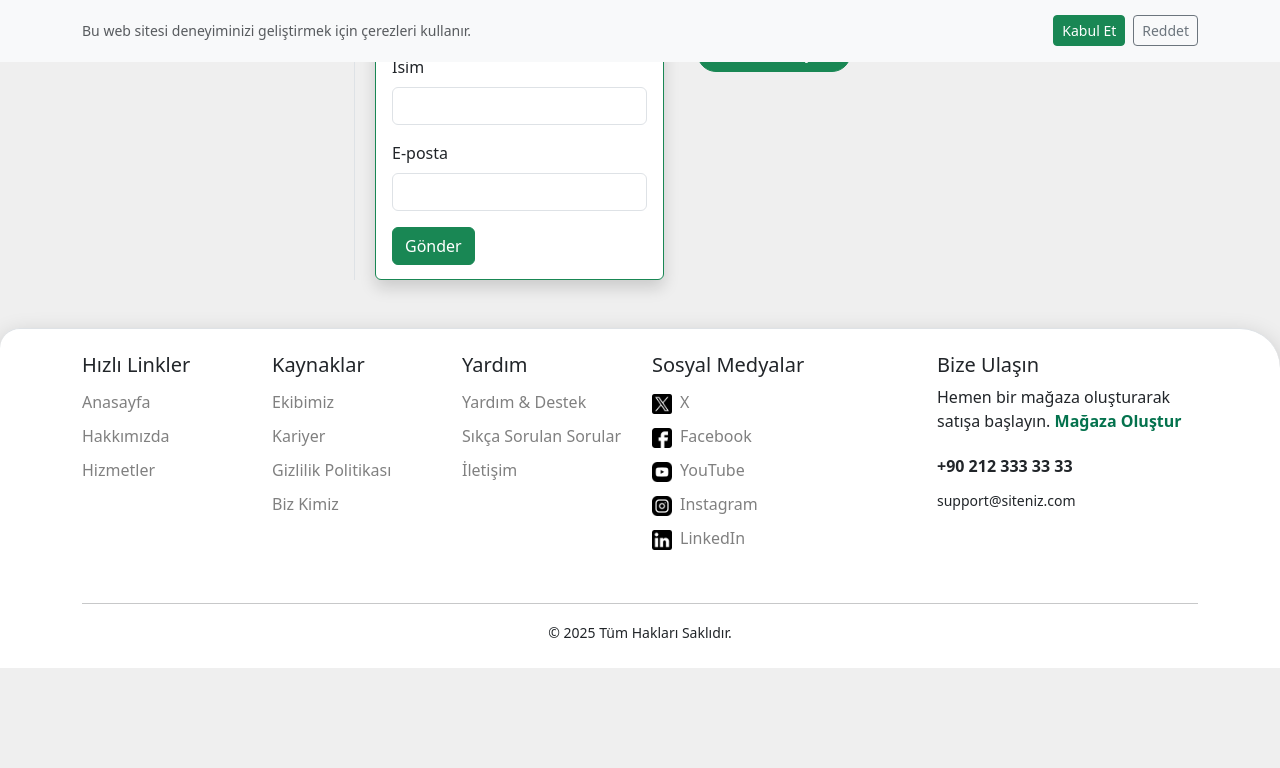
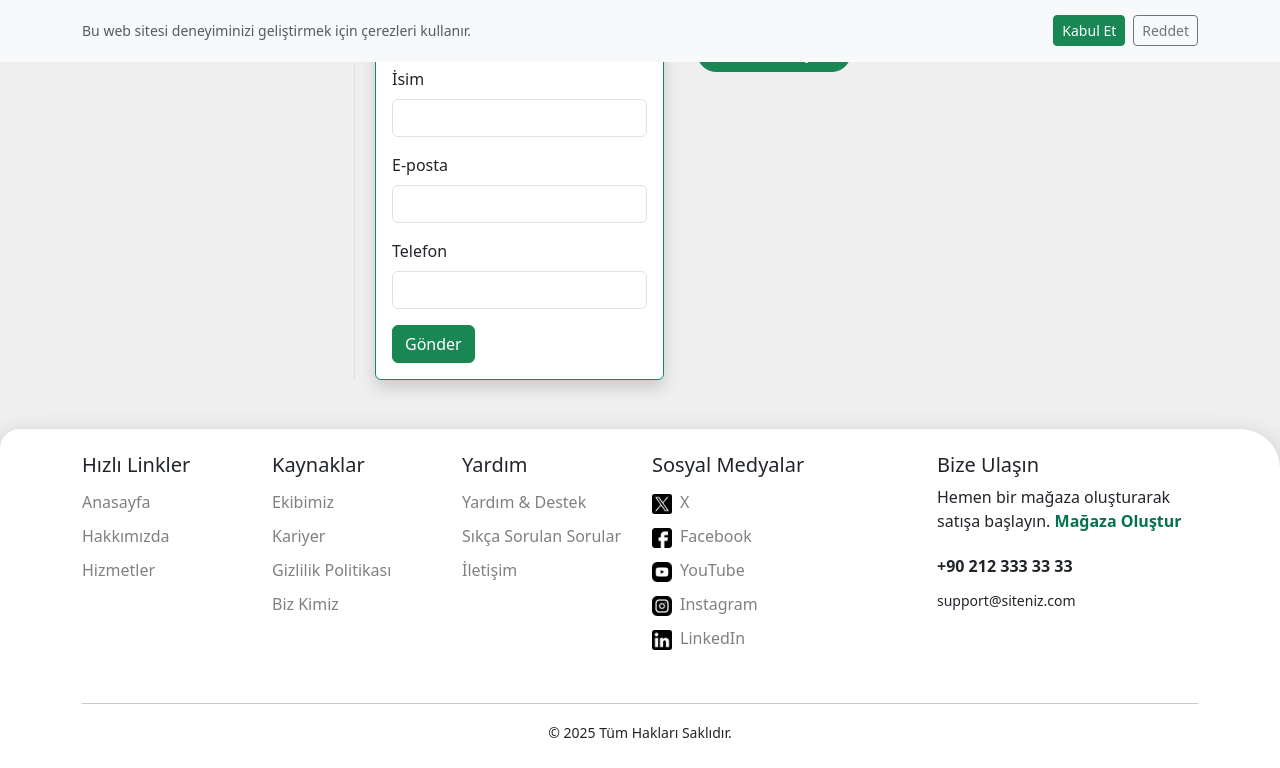
Before and after one commit to sashapoulain/ucotuz, a React (Vite) app: page /#/pricing in a window 1280 px wide. Shown: the part 738-1506 px from the top of the page. Before the commit the page ends 1406 px from the top, so only its background shows below. Built offline with nearby package versions, Linux system fonts and the light colour scheme.

Commit message:
made changes some files

```diff
--- a/src/components/BlogList.jsx
+++ b/src/components/BlogList.jsx
@@ -69,7 +69,7 @@ const BlogList = ({ showFeatured = true }) => {
       <div className="p-2 rounded">
         <div className="row">
           {otherPosts.map((post) => (
-            <div key={post.id} className="col-md-4 mb-4">
+            <div key={post.id} className="col-md-6 col-xl-4 mb-4">
               <div className="card h-100 shadow-sm d-flex flex-column">
                 <img
                   src={post.image}
--- a/src/components/Header/MobileHeader.jsx
+++ b/src/components/Header/MobileHeader.jsx
@@ -20,7 +20,8 @@ export default function MobileHeader({ language, handleLanguageChange }) {
 
   return (
     <>
-      <div className="d-block d-md-none border-bottom shadow-sm">
+    {  /* took d-md-none */}
+      <div className="d-block border-bottom shadow-sm">
         <div className="d-flex justify-content-between align-items-center px-3 py-2">
           <div className="d-flex align-items-center gap-2">
             <button
--- a/src/components/PlanForm.jsx
+++ b/src/components/PlanForm.jsx
@@ -31,6 +31,20 @@ const PlanForm = ({ planId, formData, handleInputChange, handleSubmit }) => {
           required
         />
       </div>
+      <div className="mb-3">
+        <label htmlFor={`phone-${planId}`} className="form-label">
+          Telefon
+        </label>
+        <input
+          type="tel"
+          className="form-control"
+          id={`phone-${planId}`}
+          name="phone"
+          value={formData.phone}
+          onChange={handleInputChange}
+          required
+        />
+      </div>
       <button type="submit" className="btn btn-success">
         Gönder
       </button>
--- a/src/pages/Pricing.jsx
+++ b/src/pages/Pricing.jsx
@@ -153,7 +153,7 @@ const Pricing = () => {
               style={{
                 cursor: "pointer",
                 minWidth: 0,
-                height: selectedPlanId === plan.id ? "800px" : "570px",
+                height: selectedPlanId === plan.id ? "900px" : "570px",
                 display: "flex",
                 flexDirection: "column",
               }}
```
